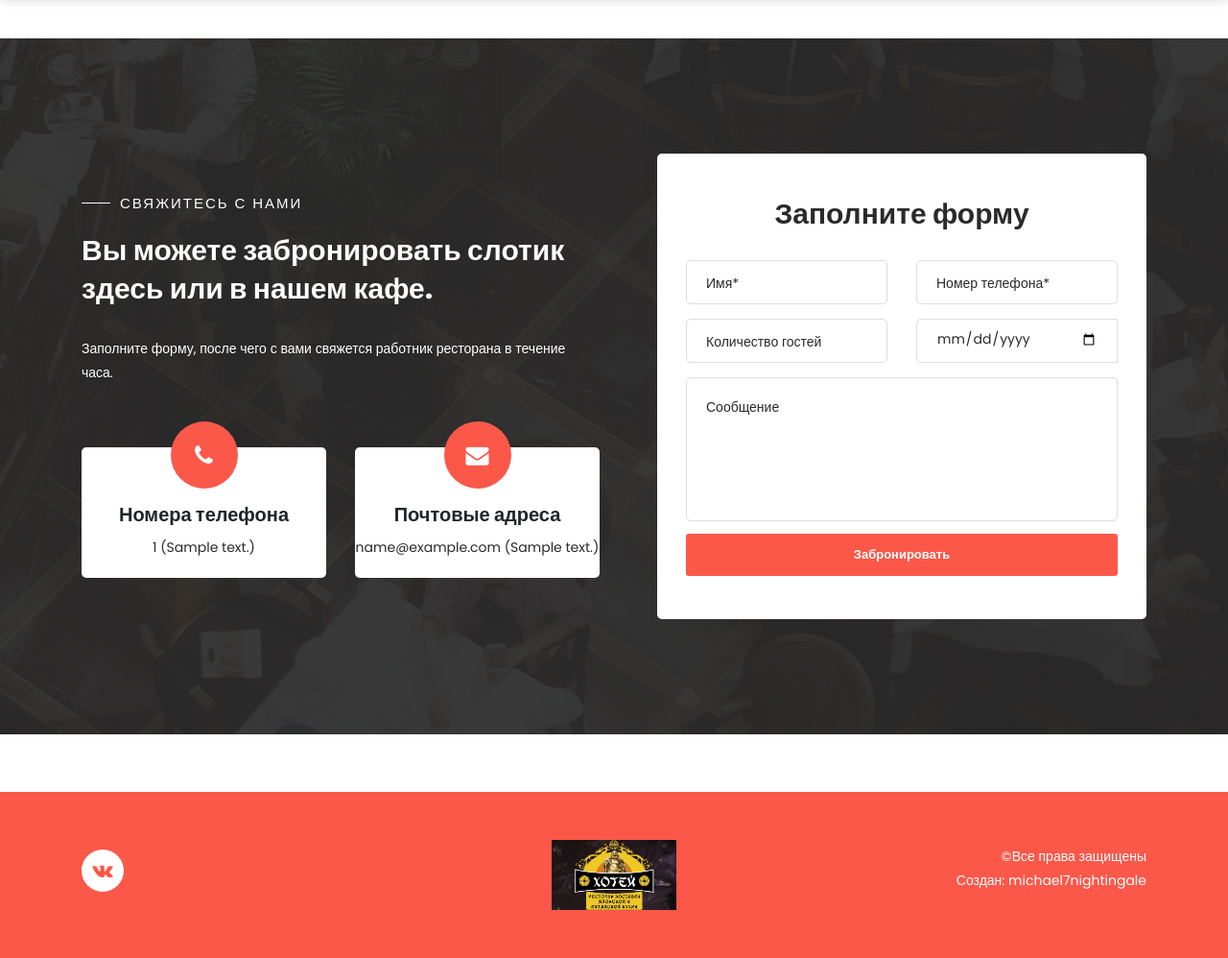
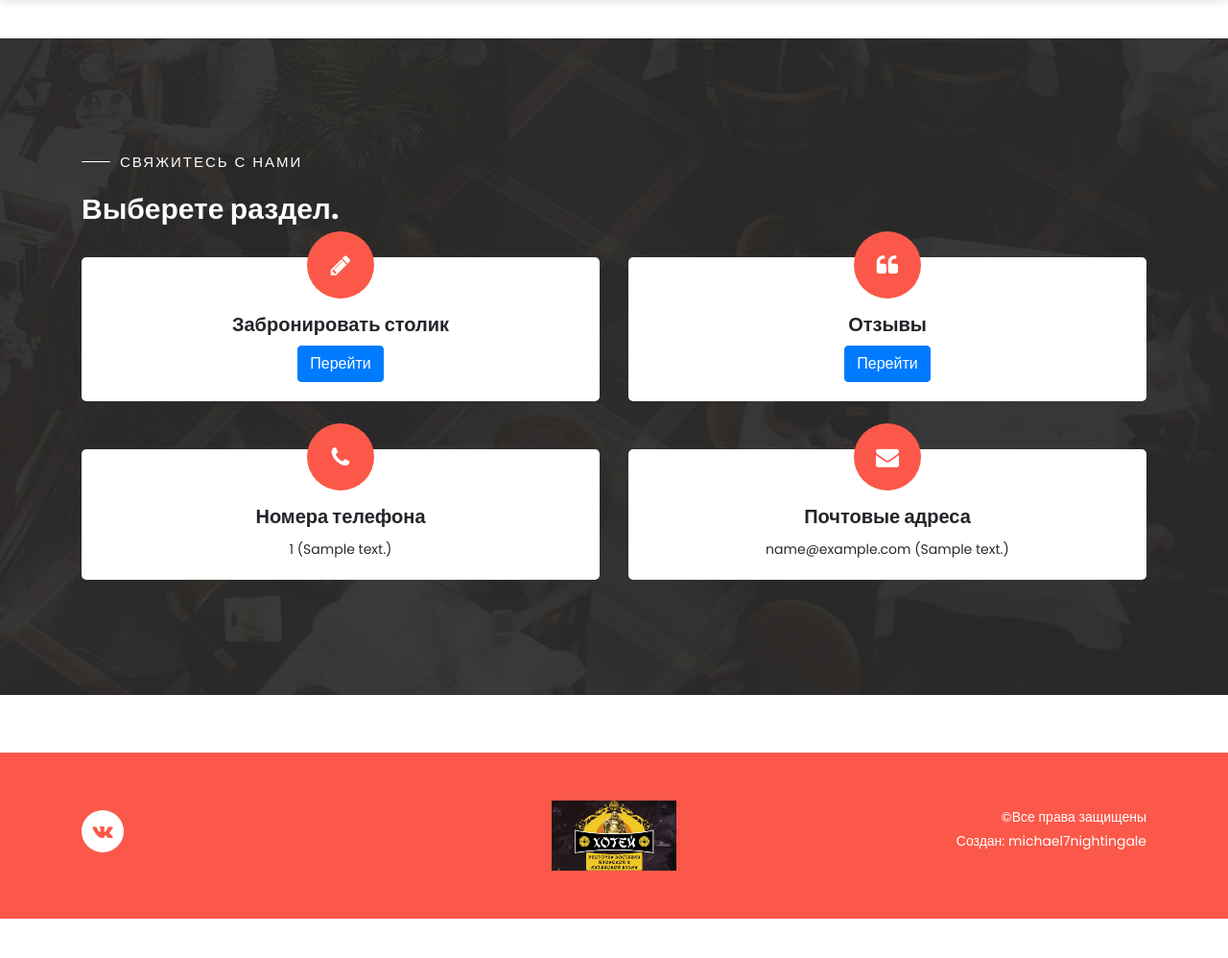
Before and after one commit to michael7nightingale/litestar-restaurant, a Python web app: template src/internal/templates/contact.html in a window 1280 px wide. Shown: the part 80-1078 px from the top of the page at 96% size. After the commit the page ends 1037 px from the top, so only its background shows below. Run offline with Jinja, Linux system fonts and the light colour scheme; the template is opened without the code that fills it: most values are stand-ins (such as "Sample title", 1, 10 or a date in 2020).

Commit message:
separate contact page and table reservation

```diff
--- a/src/internal/templates/contact.html
+++ b/src/internal/templates/contact.html
@@ -4,15 +4,31 @@
 <section class="section" id="reservation">
     <div class="container">
         <div class="row">
-            <div class="col-lg-6 align-self-center">
-                <div class="left-text-content">
+            <div class="col-lg">
+                <div class="">
                     <div class="section-heading">
                         <h6>Свяжитесь с нами</h6>
-                        <h2>Вы можете забронировать слотик здесь или в нашем кафе.</h2>
+                        <h2>Выберете раздел.</h2>
                     </div>
-                    <p>Заполните форму, после чего с вами свяжется работник ресторана в течение часа.</p>
                     <div class="row">
-                        <div class="col-lg-6">
+                        <div class="col">
+                            <div class="phone">
+                                <i class="fa fa-pencil"></i>
+                                <h4>Забронировать столик</h4>
+                                <a class="btn btn-primary" href="{{ url_for('table_reservation') }}">Перейти</a>
+                            </div>
+                        </div>
+                        <div class="col">
+                            <div class="message">
+                                <i class="fa fa-quote-left"></i>
+                                <h4>Отзывы</h4>
+                                 <a class="btn btn-primary" href="{{ url_for('reviews') }}">Перейти</a>
+                            </div>
+                        </div>
+
+                    </div>
+                    <div class="row" style="margin-top: 50px">
+                        <div class="col">
                             <div class="phone">
                                 <i class="fa fa-phone"></i>
                                 <h4>Номера телефона</h4>
@@ -26,7 +42,7 @@
                                 </span>
                             </div>
                         </div>
-                        <div class="col-lg-6">
+                        <div class="col">
                             <div class="message">
                                 <i class="fa fa-envelope"></i>
                                 <h4>Почтовые адреса</h4>
@@ -43,64 +59,6 @@
                     </div>
                 </div>
             </div>
-            <div class="col-lg-6">
-                <div class="contact-form">
-                    <form id="contact" action="" method="post">
-                        <div class="row"><div class="col-lg-12">
-                            <h4>Заполните форму</h4>
-                        </div><div class="col-lg-6 col-sm-12">
-                            <fieldset>
-                                <input name="name" type="text" id="name" placeholder="Имя*" required="required">
-                            </fieldset>
-                        </div>
-                        <div class="col-lg-6 col-sm-12">
-                            <fieldset>
-                            </fieldset>
-                            <input name="phone" type="text" id="phone" placeholder="Номер телефона*" required="required">
-                        </div>
-                        <div class="col-md-6 col-sm-12">
-                            <fieldset>
-                                <select required value="number_of_guests" name="number_of_guests"  id="number-guests">
-                                <option value="">Количество гостей</option>
-                                <option name="1" id="1">1</option>
-                                <option name="2" id="2">2</option>
-                                <option name="3" id="3">3</option>
-                                <option name="4" id="4">4</option>
-                                <option name="5" id="5">5</option>
-                                <option name="6" id="6">6</option>
-                                <option name="7" id="7">7</option>
-                                <option name="8" id="8">8</option>
-                                <option name="9" id="9">9</option>
-                                <option name="10" id="10">10</option>
-                                <option name="11" id="11">11</option>
-                                <option name="12" id="12">12</option>
-                                </select>
-                            </fieldset>
-                        </div>
-                        <div class="col-lg-6">
-                            <div id="filterDate2">
-                                <div class="input-group date" data-date-format="dd/mm/yyyy">
-                                    <input required name="date" id="date" type="date" class="form-control" placeholder="дд/мм/гггг">
-                                    <div class="input-group-addon" >
-                                    <span class="glyphicon glyphicon-th"></span>
-                                </div>
-                                </div>
-                            </div>
-                        </div>
-                        <div class="col-lg-12">
-                            <fieldset>
-                                <textarea name="message" rows="6" id="message" placeholder="Сообщение" required=""></textarea>
-                            </fieldset>
-                        </div>
-                         <div class="col-lg-12">
-                            <fieldset>
-                                <button type="submit" id="form-submit" class="main-button-icon">Забронировать</button>
-                            </fieldset>
-                        </div>
-                        </div>
-                    </form>
-                </div>
-            </div>
         </div>
     </div>
 </section>
```
Also changed, not shown: src/internal/templates/table-reservation.html (added, +84 -0 lines).
